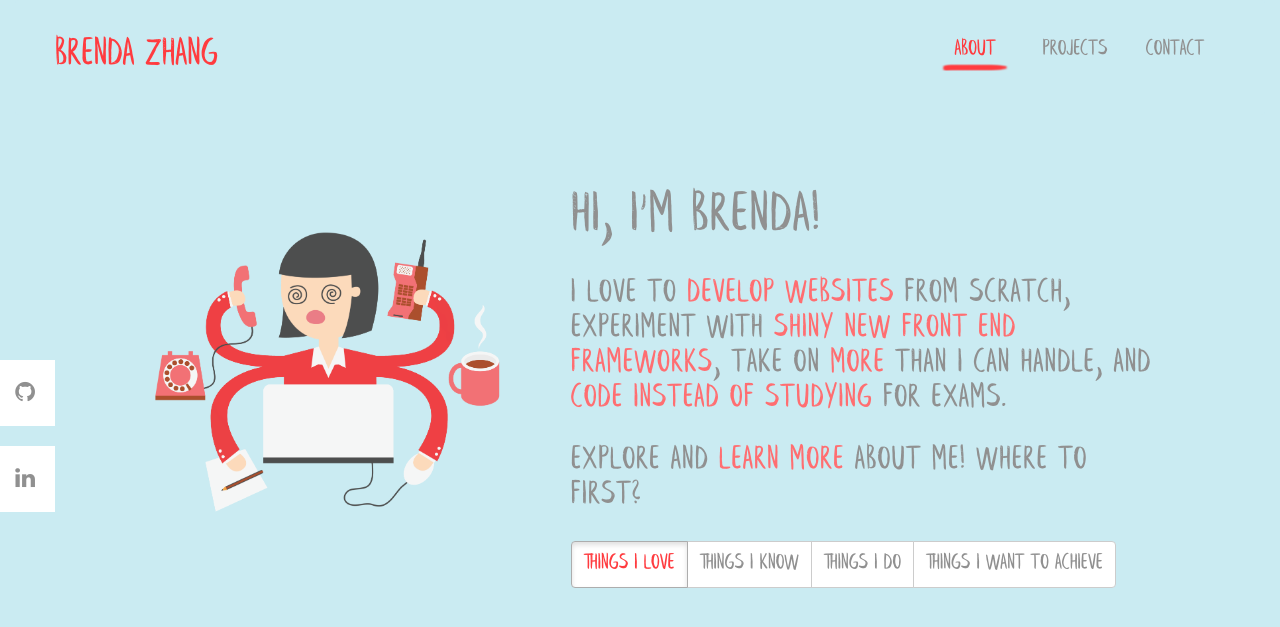
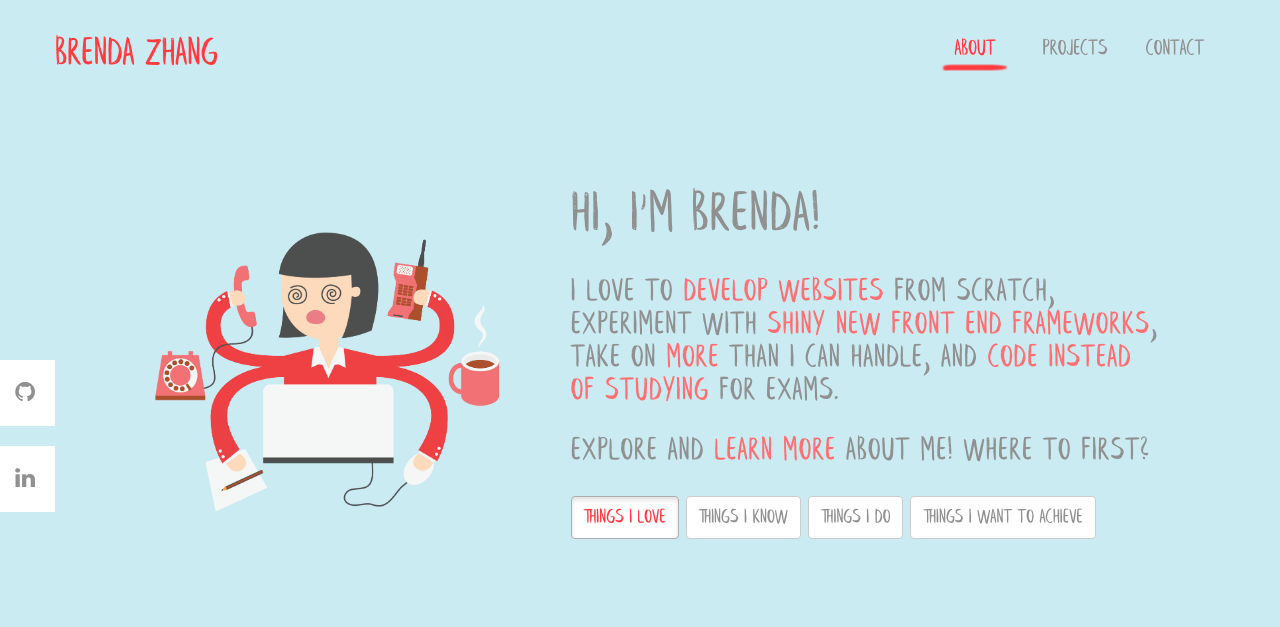
Before and after one commit to brendacs/jekyll-portfolio, a Jekyll site: the page built from index.md, in a window 1280 px wide. Shown: the top 627 px of the page. Built offline with Jekyll 4.4.1, drawn with Linux system fonts in a browser that asks for light colours; nearby versions of some CDN libraries.

Commit message:
Add animation to nav, change button group

```diff
--- a/_layouts/home.html
+++ b/_layouts/home.html
@@ -12,12 +12,10 @@ layout: default
       <p>I love to <span class="colored">develop websites</span> from scratch, experiment with <span class="colored">shiny new front end frameworks</span>, take on <span class="colored">more</span> than I can handle, and <span class="colored">code instead of studying</span> for exams.</p>
       <div>
         <p>Explore and <span class="colored">learn more</span> about me! Where to first?</p>
-        <div class="btn-group" role="group">
           <button class="about-btn btn btn-default active">Things I love</button>
           <button class="about-btn btn btn-default">Things I know</button>
           <button class="about-btn btn btn-default">Things I do</button>
           <button class="about-btn btn btn-default">Things I want to achieve</button>
-        </div>
       </div>
     </div>
   </div>
--- a/_sass/styles/_about.scss
+++ b/_sass/styles/_about.scss
@@ -1,6 +1,10 @@
 .about {
   h1 {
     font-size: $base-font-size*2.5;
+  }
+
+  p {
+    font-size: $base-font-size*1.45;
   }
 
   .colored {
@@ -28,7 +32,7 @@
 
   .about-btn {
     color: $primary-text-color;
-    font-size: $base-font-size;
+    font-size: $base-font-size*0.9;
 
     &:hover {
       color: $secondary-color-light;
--- a/_sass/styles/_header.scss
+++ b/_sass/styles/_header.scss
@@ -10,10 +10,11 @@ header {
 
     .navbar-nav a {
       color: $primary-text-color;
-      transition: all 0.25s ease;
+      transition: all 0.25s ease-out;
 
       &:hover {
         color: $secondary-color-light;
+        transform: rotate(5deg) scale(1.2);
       }
 
       &:focus {
@@ -44,6 +45,7 @@ header {
       &:hover {
         color: $secondary-color;
         background-color: transparent;
+        transform: none;
       }
     }
 
@@ -54,7 +56,7 @@ header {
       transition: all 0.25s ease-out;
 
       &:hover {
-        transform:rotate(-5deg) scale(1.2);
+        transform: rotate(-5deg) scale(1.2);
       }
     }
   }
```
